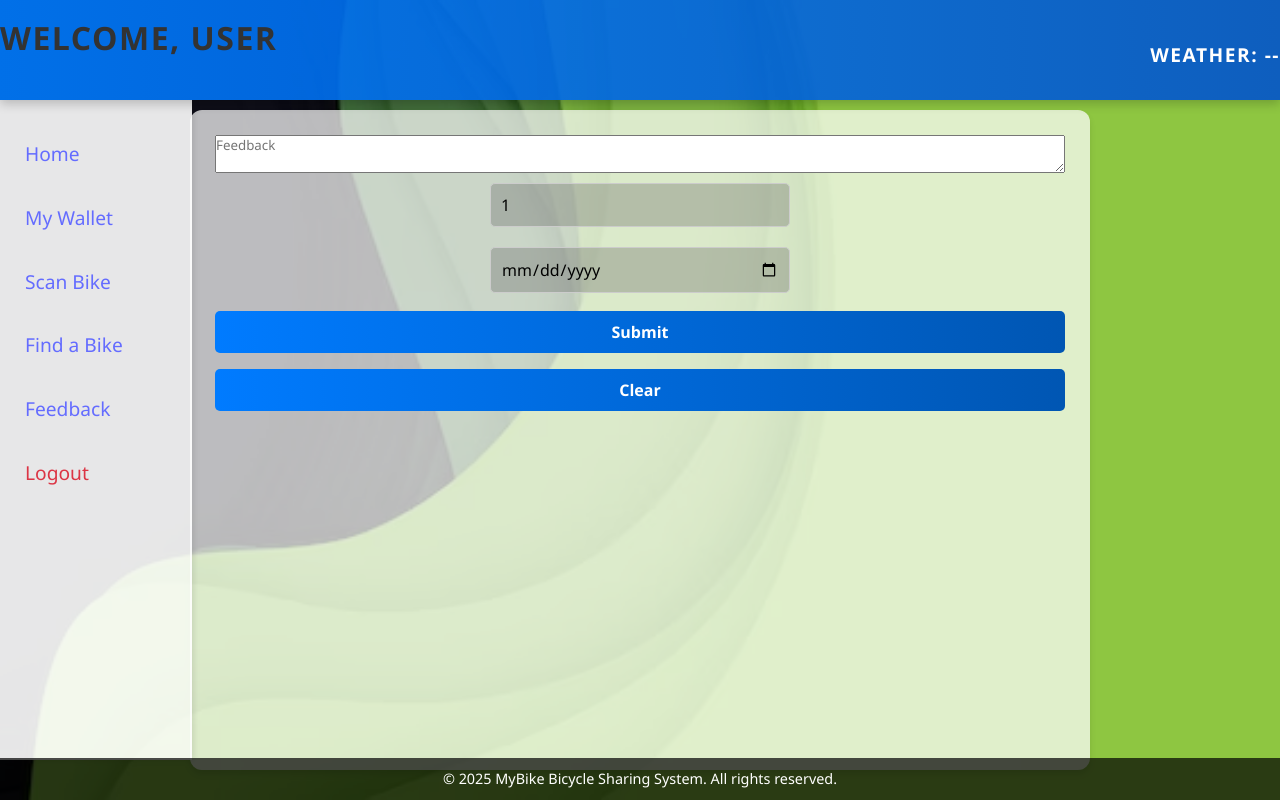
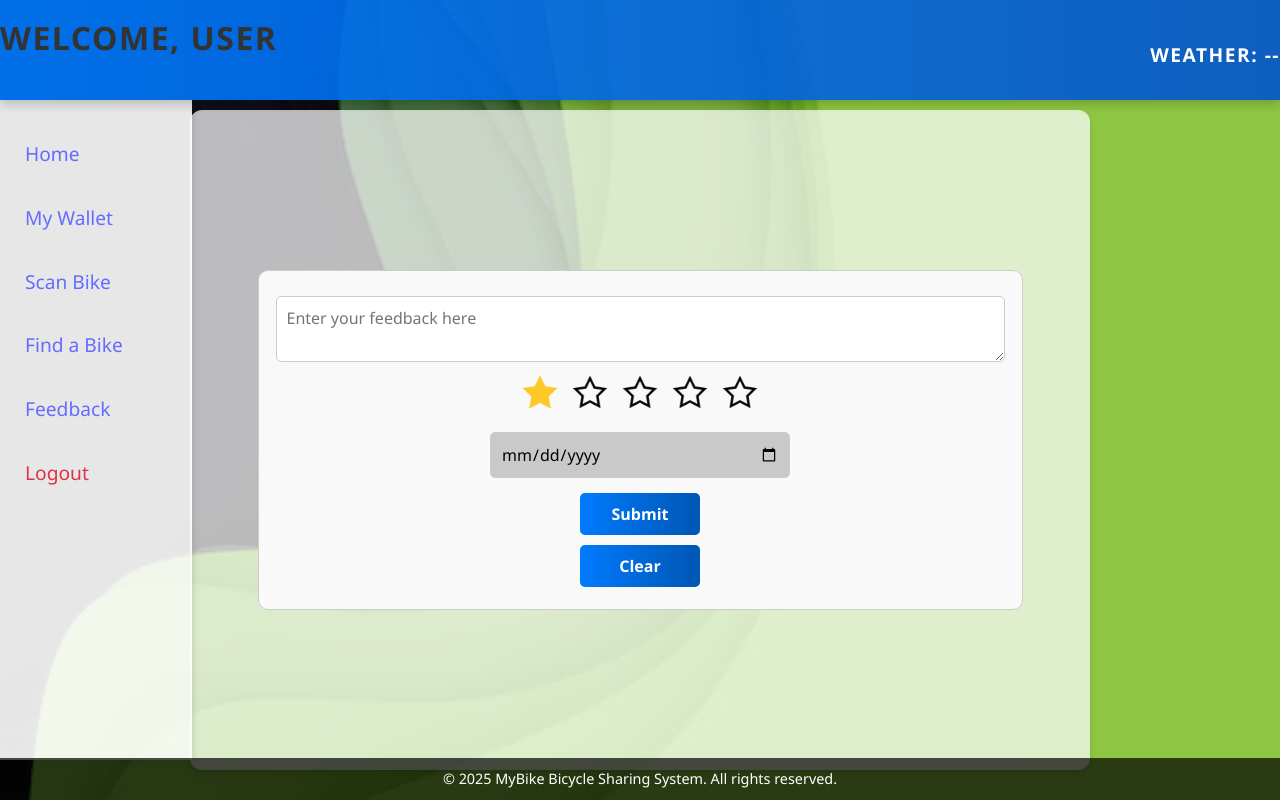
Before and after one commit to Movindugamage/MyBike, a React (Vite) app: page /feedback in a window 1280 px wide. Built offline with nearby package versions, Linux system fonts and the light colour scheme.

Commit message:
adding rating buttons

```diff
--- a/src/pages/Feedback.jsx
+++ b/src/pages/Feedback.jsx
@@ -1,11 +1,12 @@
 import React, { useState } from "react";
 import Layout from "../components/Layout";
-//import "../styles/Feedback.css";
+import "../styles/Feedback.css";
 import axios from "axios"; // Ensure axios is imported
+import StarFill from "../assets/StarFill.png";
+import StarHole from "../assets/StarHole.png";
 
 const Feedback = () => {
   // State variables for each required field
-
   const [feedback, setFeedback] = useState("");
   const [rating, setRating] = useState(1);
   const [date, setDate] = useState("");
@@ -13,6 +14,12 @@ const Feedback = () => {
   // Handle form submission
   const handleSubmit = async (e) => {
     e.preventDefault();
+
+    // Basic validation
+    if (!feedback) {
+      alert("Feedback cannot be empty.");
+      return;
+    }
 
     // Create the feedback object
     const feedbackData = {
@@ -35,37 +42,22 @@ const Feedback = () => {
       if (response.status === 200) {
         alert("Feedback submitted successfully!");
         // Clear form fields after submission
-
         setFeedback("");
         setRating(1);
         setDate("");
       }
-      // } catch (error) {
-      //   console.error("Error submitting feedback:", error);
-      //   alert("An error occurred while submitting feedback.");
-      // }
     } catch (error) {
       if (error.response) {
-        // The request was made and the server responded with a status code
-        // that falls out of the range of 2xx
-        console.error("Error response:", error.response.data);
-        console.error("Error status:", error.response.status);
-        console.error("Error headers:", error.response.headers);
         alert(
           `An error occurred: ${
             error.response.data.message || error.response.statusText
           }`
         );
       } else if (error.request) {
-        // The request was made but no response was received
-        console.error("Error request:", error.request);
         alert("No response received from the server.");
       } else {
-        // Something happened in setting up the request that triggered an Error
-        console.error("Error message:", error.message);
         alert(`An error occurred: ${error.message}`);
       }
-      console.error("Error config:", error.config);
     }
   };
 
@@ -76,21 +68,30 @@ const Feedback = () => {
     setDate("");
   };
 
+  const handleStarClick = (index) => {
+    setRating(index + 1);
+  };
+
   return (
     <Layout>
       <form className="feedback-form" onSubmit={handleSubmit}>
         <textarea
-          placeholder="Feedback"
+          className="feedback-textarea"
+          placeholder="Enter your feedback here"
           value={feedback}
           onChange={(e) => setFeedback(e.target.value)}
         />
-        <input
-          type="number"
-          min="1"
-          max="5"
-          value={rating}
-          onChange={(e) => setRating(e.target.value)}
-        />
+        <div className="star-rating">
+          {[...Array(5)].map((star, index) => (
+            <img
+              key={index}
+              src={index < rating ? StarFill : StarHole}
+              alt={`Star ${index + 1}`}
+              className="star"
+              onClick={() => handleStarClick(index)}
+            />
+          ))}
+        </div>
         <input
           type="date"
           value={date}
--- a/src/styles/FeedBack.css
+++ b/src/styles/FeedBack.css
@@ -26,8 +26,80 @@
     border: none;
     border-radius: 5px;
     cursor: pointer;
+    width: 120px; /* Reduced width */
+    margin: 5px auto; /* Centers the buttons */
   }
 
   .feedback-form button:hover {
     background-color: #45a049;
   }
+
+
+  .feedback-form {
+    display: flex;
+    flex-direction: column;
+    max-width: 100%;
+    max-height: 80%;
+    margin: auto;
+    padding: 20px;
+    border: 1px solid #ccc;
+    border-radius: 10px;
+    background-color: #f9f9f9;
+    padding: 3% 2% 2% 2%;
+    width: 90%;
+  }
+
+  .feedback-form input,
+  .feedback-form textarea {
+    margin-bottom: 10px;
+    padding: 10px;
+    font-size: 16px;
+    border: 1px solid #ccc;
+    border-radius: 5px;
+  }
+
+  .feedback-form button {
+    padding: 10px;
+    font-size: 16px;
+    background-color: #4CAF50;
+    color: white;
+    border: none;
+    border-radius: 5px;
+    cursor: pointer;
+  }
+
+  .feedback-form button:hover {
+    background-color: #45a049;
+  }
+
+  .star-rating {
+    display: flex;
+    flex-direction: row;
+    margin-bottom: 10px;
+  }
+
+  .star {
+    font-size: 35px;
+    color:rgb(53, 56, 52);
+    cursor: pointer;
+
+  }
+
+  .star.filled {
+    color: #dfc00f;
+
+  }
+
+  .star-rating {
+    display: flex;
+    flex-direction: row;
+    margin-bottom: 10px;
+    justify-content: center;
+  }
+
+  .star {
+    width: 40px; /* Adjust size as needed */
+    height: 40px; /* Adjust size as needed */
+    margin: 0 5px; /* Add spacing between stars */
+    cursor: pointer;
+  }
```
Also changed, not shown: src/assets/StarFill.png (added), src/assets/StarHole.png (added).
